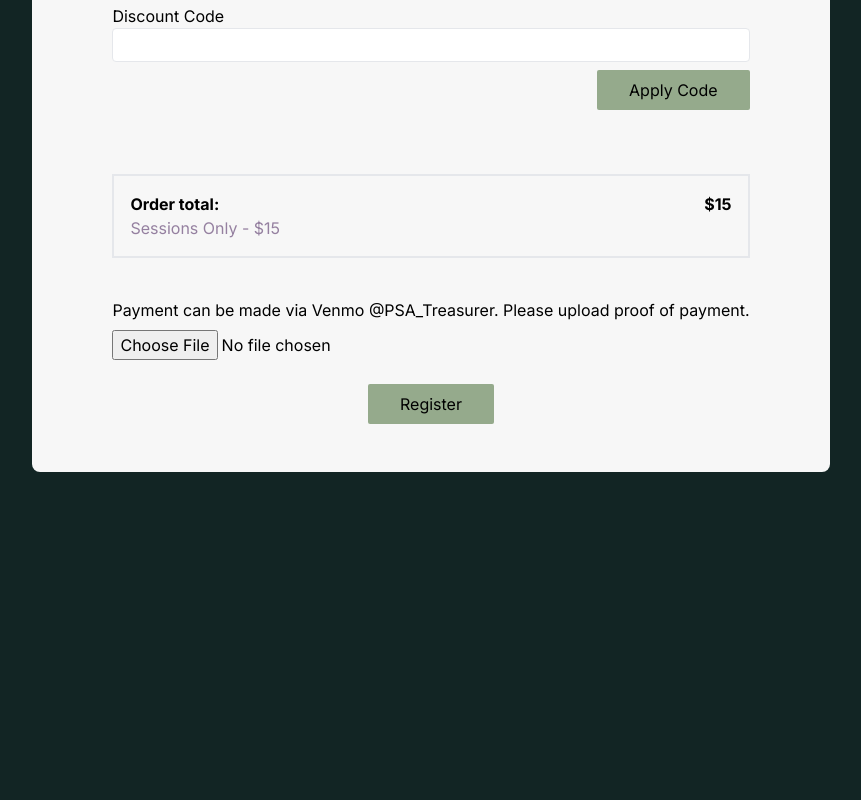
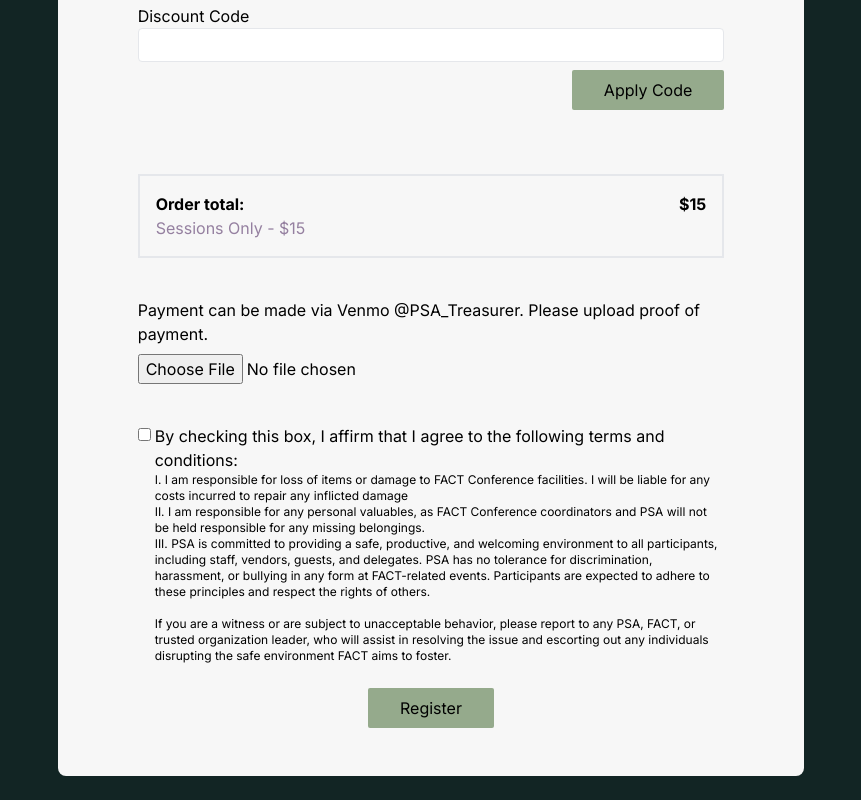
Before and after one commit to filipinx-americans-coming-together/fact-website-frontend, a Next.js app: page /my-fact/register in a window 1280 px wide. Shown: the part 934-1734 px from the top of the page, without its empty margins (209-1070 px from the left). Before the commit the page ends 1430 px from the top, so only its background shows below. Built offline with nearby package versions, Linux system fonts and the light colour scheme; no server answers.

Commit message:
added terms and conditions

```diff
--- a/src/app/my-fact/register/page.tsx
+++ b/src/app/my-fact/register/page.tsx
@@ -213,6 +213,55 @@ export default function Register() {
                         upload proof of payment.
                     </div>
                     <input type="file" />
+
+                    <br />
+                    <div className="static flex items-start gap-1">
+                        <input
+                            className="relative top-1"
+                            required
+                            type="checkbox"
+                            id="terms-conditions"
+                        />
+                        <span>
+                            <p>
+                                By checking this box, I affirm that I agree to
+                                the following terms and conditions:
+                            </p>
+                            <div className="text-xs">
+                                <p>
+                                    I. I am responsible for loss of items or
+                                    damage to FACT Conference facilities. I will
+                                    be liable for any costs incurred to repair
+                                    any inflicted damage
+                                </p>
+                                <p>
+                                    II. I am responsible for any personal
+                                    valuables, as FACT Conference coordinators
+                                    and PSA will not be held responsible for any
+                                    missing belongings.
+                                </p>
+                                <p>
+                                    III. PSA is committed to providing a safe,
+                                    productive, and welcoming environment to all
+                                    participants, including staff, vendors,
+                                    guests, and delegates. PSA has no tolerance
+                                    for discrimination, harassment, or bullying
+                                    in any form at FACT-related events.
+                                    Participants are expected to adhere to these
+                                    principles and respect the rights of others.
+                                </p>
+                                <br />
+                                <p>
+                                    If you are a witness or are subject to
+                                    unacceptable behavior, please report to any
+                                    PSA, FACT, or trusted organization leader,
+                                    who will assist in resolving the issue and
+                                    escorting out any individuals disrupting the
+                                    safe environment FACT aims to foster.
+                                </p>
+                            </div>
+                        </span>
+                    </div>
                 </div>
             </FormContainer>
             <br />
--- a/src/components/formatting/FormContainer.tsx
+++ b/src/components/formatting/FormContainer.tsx
@@ -13,7 +13,7 @@ interface FormProps {
 
 function FormContainer(props: FormProps) {
     return (
-        <div className="w-4/12 px-20 py-12 w-fit bg-text-primary text-black m-auto flex flex-col items-center gap-3 rounded-lg">
+        <div className="w-7/12 px-20 py-12 bg-text-primary text-black m-auto flex flex-col items-center gap-3 rounded-lg">
             <form
                 name={props.formName}
                 className="flex flex-col gap-6 items-center text-left"
```
